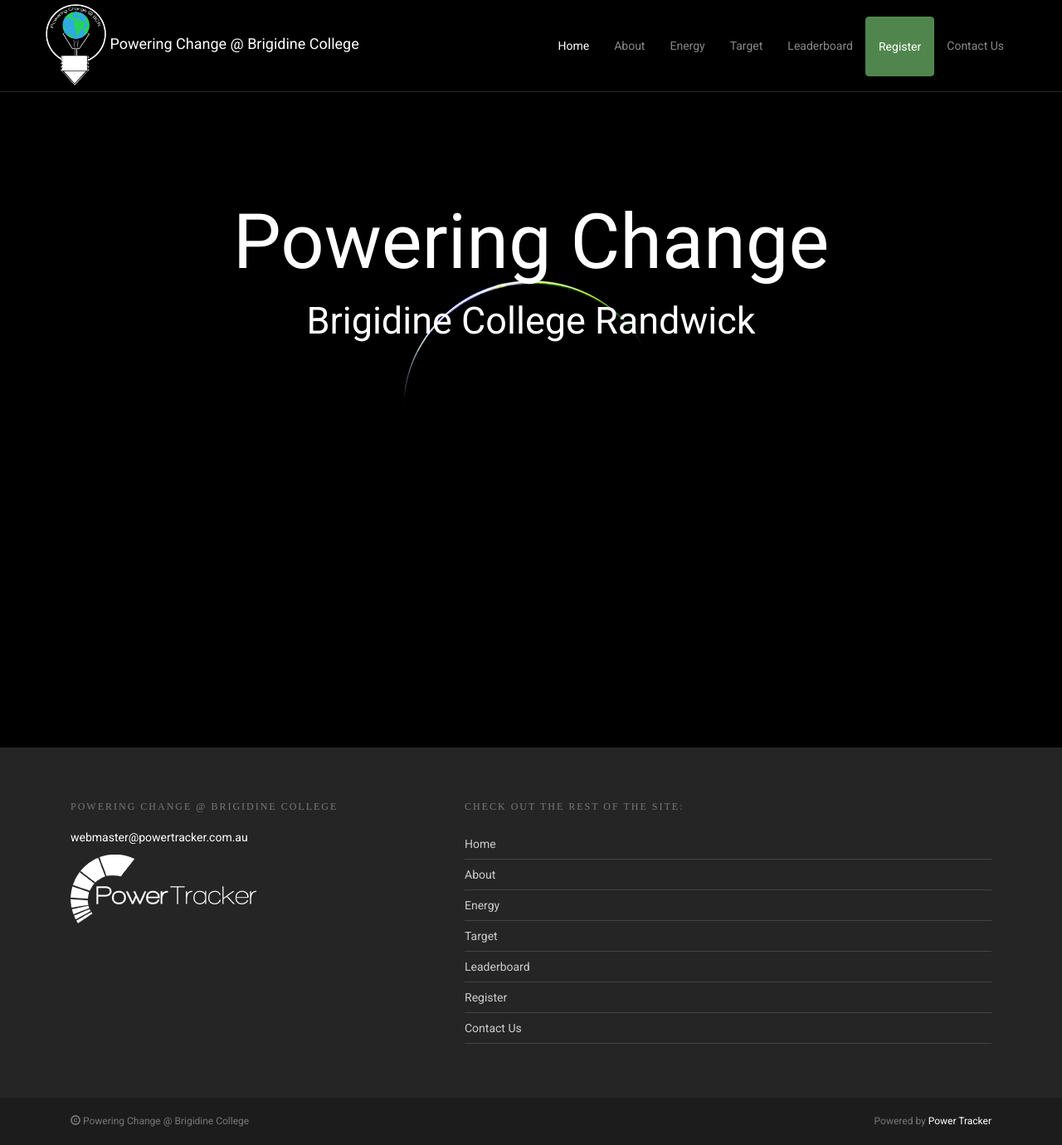
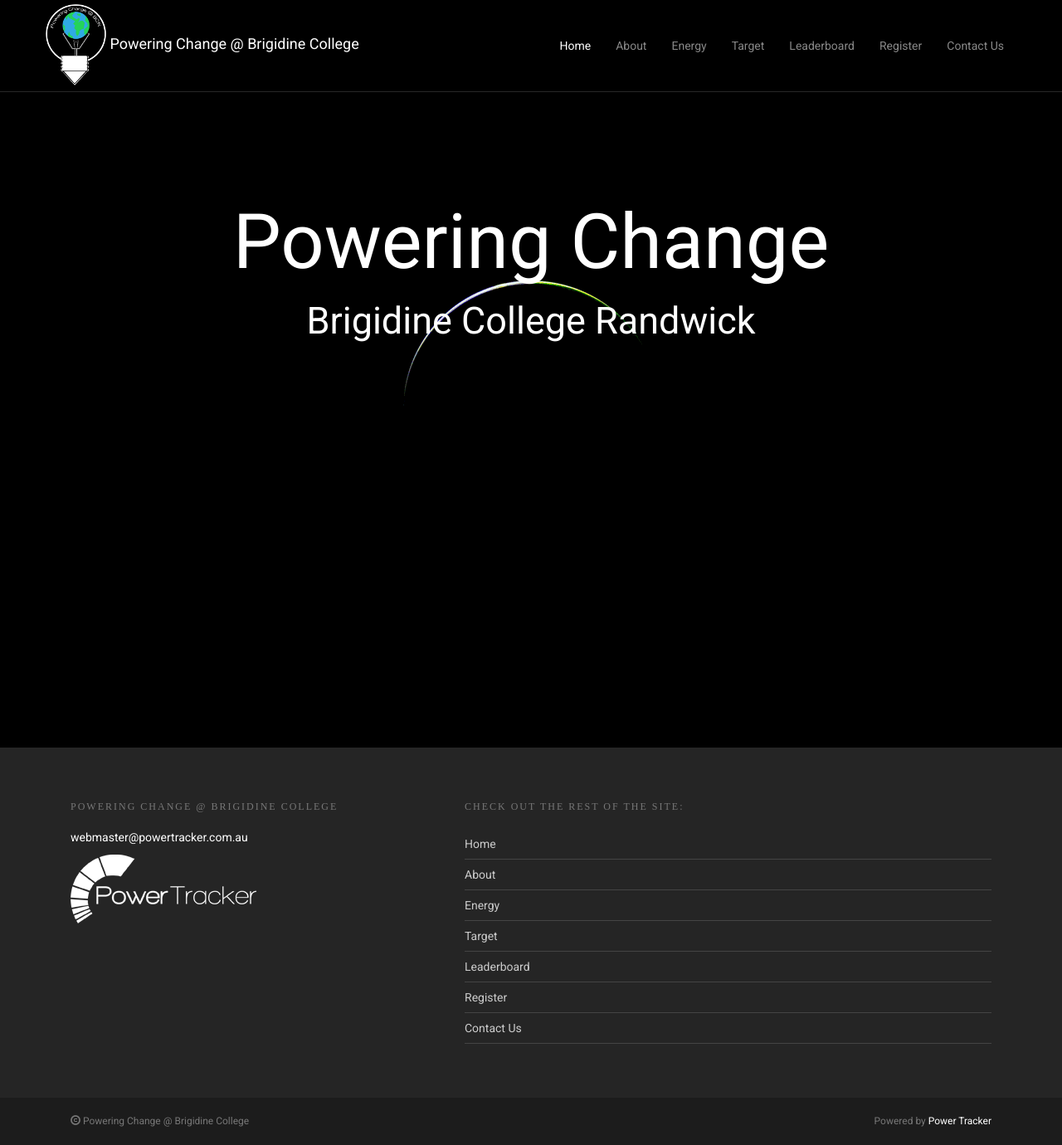
Before and after one commit to samyalv04/brigidine.powertracker.com.au, a Jekyll site: the page built from index.html, in a window 1280 px wide. Shown: the whole page at 83% size. Built offline with Jekyll 4.4.1, drawn with Linux system fonts in a browser that asks for light colours.

Commit message:
Remove highlight around the Register Page Menu Link

```diff
--- a/_config.yml
+++ b/_config.yml
@@ -34,7 +34,6 @@ menuitems:
       title: "Leaderboard"
     - url: https://energygame.com.au/user/register
       title: "Register"
-      class: "btn btn-primary"
       target: _blank
     - url: /contact/
       title: "Contact Us"
```
